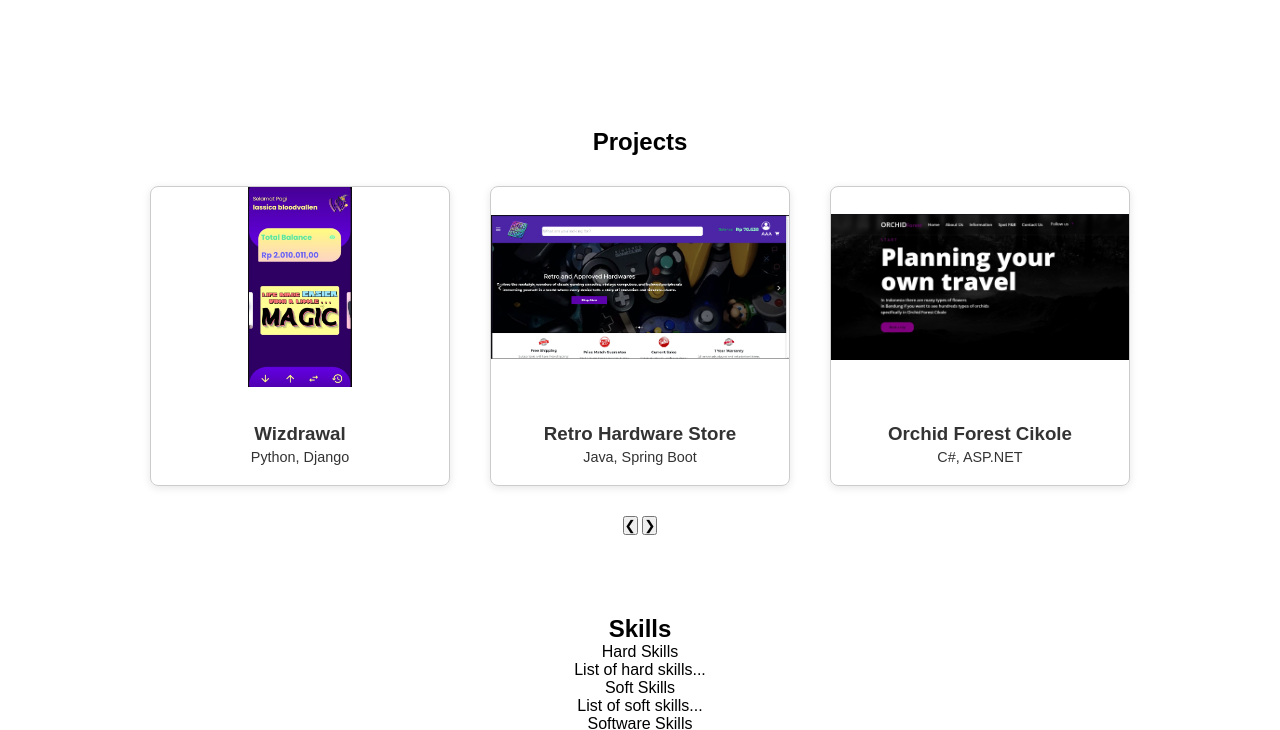
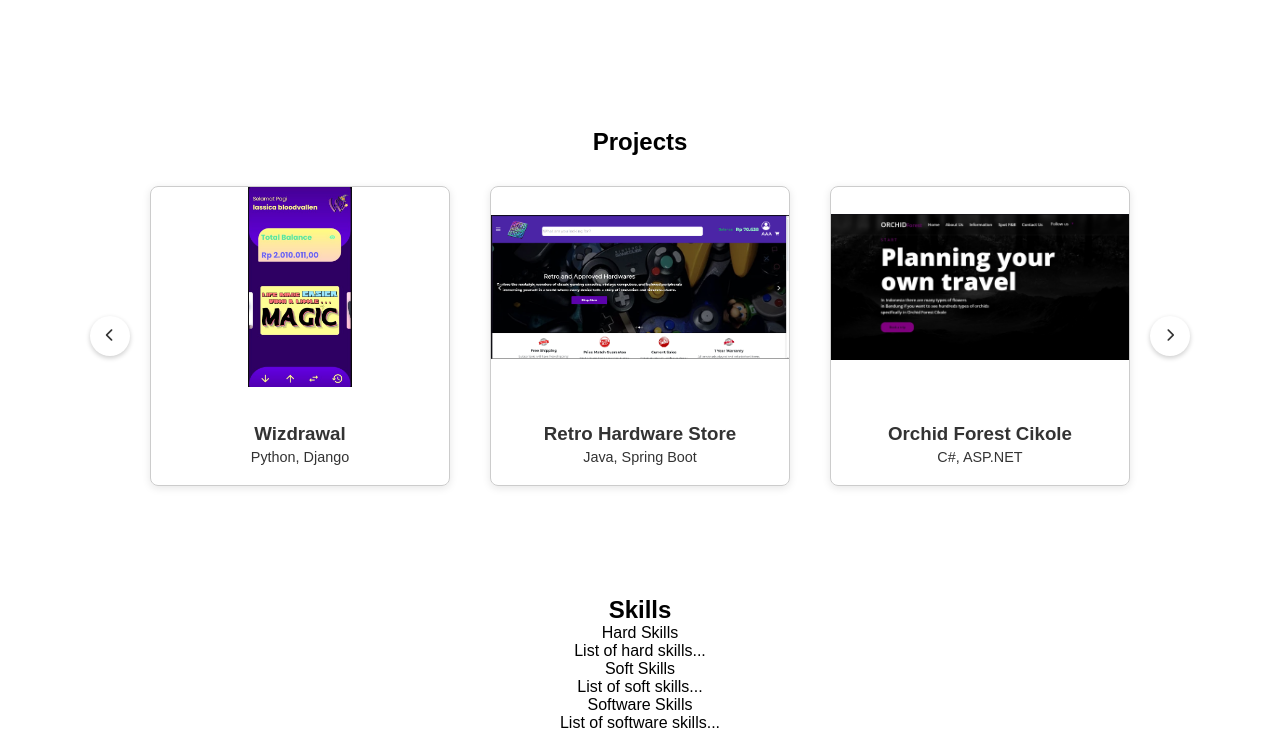
Before and after one commit to ryansatriia/ryansatriia.github.io, a plain HTML site: page portfolio.html in a window 1280 px wide. Shown: the part 570-1300 px from the top of the page. Drawn offline with Linux system fonts and the light colour scheme.

Commit message:
About me, Projects
about me 90% done, project 50% done

```diff
--- a/portfolio.css
+++ b/portfolio.css
@@ -141,6 +141,62 @@ section {
     color: black;
     text-decoration: none;
     cursor: pointer;
+}
+
+.card-container {
+    display: flex; /* Use flexbox to align items */
+    justify-content: center;
+    align-items: center; /* Center items vertically */
+    position: relative; /* Position relative for absolute positioning of buttons */
+    overflow: hidden; /* Hide overflowing content */
+}
+
+.card {
+    transition: transform 0.5s ease; /* Animate transform changes */
+    position: absolute; /* Position absolute for sliding */
+    flex: 1; /* Allow card to take remaining space */
+    margin: 0 20px; /* Add margin to cards for spacing */
+    /* Add other card styles as needed */
+}
+
+.card.active {
+    transform: translateX(0); /* Show the active card */
+}
+
+.card.prev {
+    transform: translateX(-100%); /* Slide the previous card out to the left */
+}
+
+.card.next {
+    transform: translateX(100%); /* Slide the next card in from the right */
+}
+
+.nav-button {
+    width: 40px; /* Adjust size as needed */
+    height: 40px; /* Adjust size as needed */
+    background-color: #fff; /* Background color for button */
+    border: none;
+    border-radius: 50%; /* Make it circular */
+    color: #333; /* Arrow color */
+    cursor: pointer;
+    transition: background-color 0.3s ease;
+    display: flex;
+    align-items: center;
+    justify-content: center; /* Center the icon */
+    box-shadow: 0 2px 5px rgba(0, 0, 0, 0.2); /* Optional shadow for depth */
+    z-index: 10; /* Ensure buttons are on top */
+}
+
+#prev-button {
+    margin-right: 10px; /* Spacing between button and card */
+}
+
+#next-button {
+    margin-left: 10px; /* Spacing between button and card */
+}
+
+.nav-button:hover {
+    background-color: #f0f0f0; /* Change background on hover */
 }
 
 /* Footer */
--- a/portfolio.html
+++ b/portfolio.html
@@ -5,6 +5,7 @@
     <meta name="viewport" content="width=device-width, initial-scale=1.0">
     <title>Ryan Satria's Portfolio</title>
     <link rel="stylesheet" href="portfolio.css">
+    <link rel="stylesheet" href="https://cdnjs.cloudflare.com/ajax/libs/font-awesome/6.0.0-beta3/css/all.min.css">
 </head>
 <body>
 
@@ -45,11 +46,17 @@
 <!-- Projects Section -->
 <section id="projects">
     <h2>Projects</h2>
-    <div class="project-carousel" id="carousel">
-        <!-- Cards will be dynamically generated -->
+    <div class="card-container">
+        <button id="prev-button" class="nav-button" onclick="prevProjects()">
+            <i class="fas fa-chevron-left"></i>
+        </button> <!-- Left Arrow -->
+        <div class="project-carousel" id="carousel">
+            <!-- Cards will be dynamically generated -->
+        </div>
+        <button id="next-button" class="nav-button" onclick="nextProjects()">
+            <i class="fas fa-chevron-right"></i>
+        </button> <!-- Right Arrow -->
     </div>
-    <button id="prev-button" class="nav-button" onclick="prevProjects()">&#10094;</button> <!-- Left Arrow -->
-    <button id="next-button" class="nav-button" onclick="nextProjects()">&#10095;</button> <!-- Right Arrow -->
 
     <!-- Modal for Project Details -->
     <div id="project-modal" class="modal">
--- a/portfolio.js
+++ b/portfolio.js
@@ -62,6 +62,19 @@ function updateCarousel() {
         `;
         carousel.appendChild(card);
     }
+
+    // Update class for animation effect
+    const projectCards = document.querySelectorAll('.project-card');
+    projectCards.forEach((card, index) => {
+        card.classList.remove('active', 'prev', 'next');
+        if (index === 0) {
+            card.classList.add('active');
+        } else if (index === 1) {
+            card.classList.add('next');
+        } else {
+            card.classList.add('prev');
+        }
+    });
 }
 
 function openModal(project) {
```
